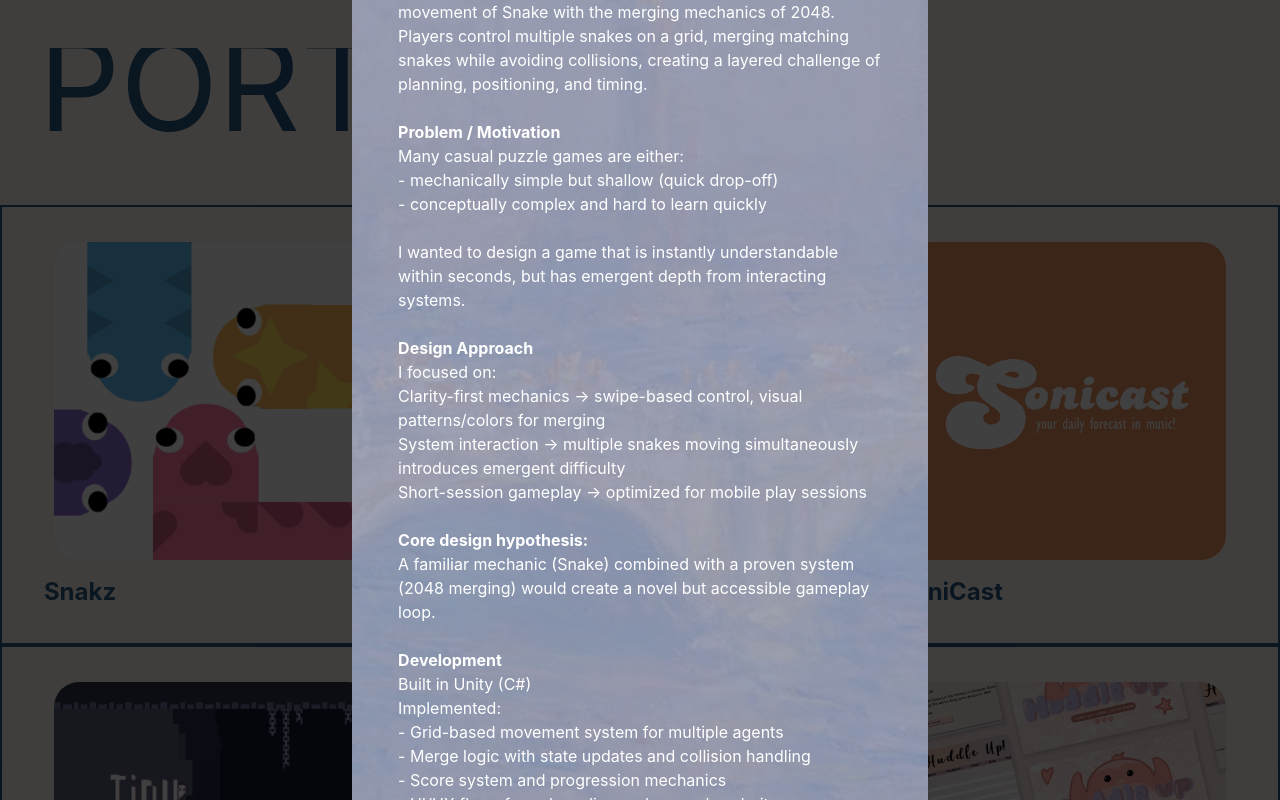
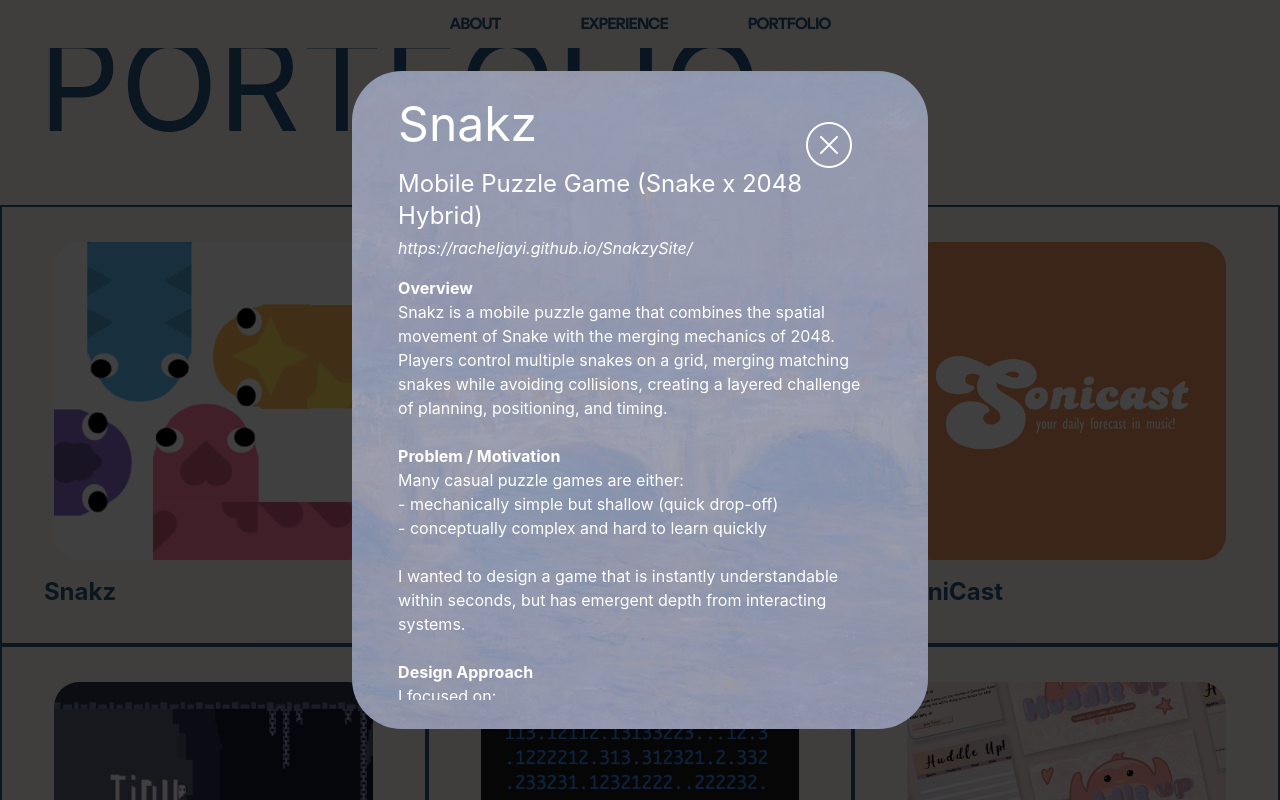
Before and after one commit to racheljayi/racheljayi.github.io, a React (Vite) app: page / in a window 1280 px wide. Both pictures are taken after a click on the button 213 px from the left and 2923 px from the top of the page. Shown: the part 2523-3323 px from the top of the page. Built offline with nearby package versions, Linux system fonts and the light colour scheme.

Commit message:
Scrollable popup

```diff
--- a/src/components/ExpandedProject.tsx
+++ b/src/components/ExpandedProject.tsx
@@ -9,7 +9,7 @@ type Project = {
 
 export default function ExpandedProject(props: Project) {
     return (
-        <div className="relative w-[45vw] h-full rounded-[50px] bg-[#8D97B2] flex items-center absolute">
+        <div className="relative w-[45vw] max-w-[90vw] max-h-[85vh] rounded-[50px] bg-[#8D97B2] flex items-center absolute overflow-hidden">
             <div
                 className="absolute inset-0 z-0 rounded-[50px] "
                 style={{
@@ -20,7 +20,7 @@ export default function ExpandedProject(props: Project) {
                 }}
             />
 
-            <div className="relative z-10 w-[40vw] my-[5%] mx-[8%] text-white">
+            <div className="relative z-10 w-[40vw] max-w-[74vw] max-h-[75vh] my-[5%] mx-[8%] text-white overflow-y-auto pr-4">
                 <button onClick={props.onClose} className="absolute top-3 right-5 p-2 rounded z-20">
                     <img src="/icons/delete.png" />
                 </button>
```
